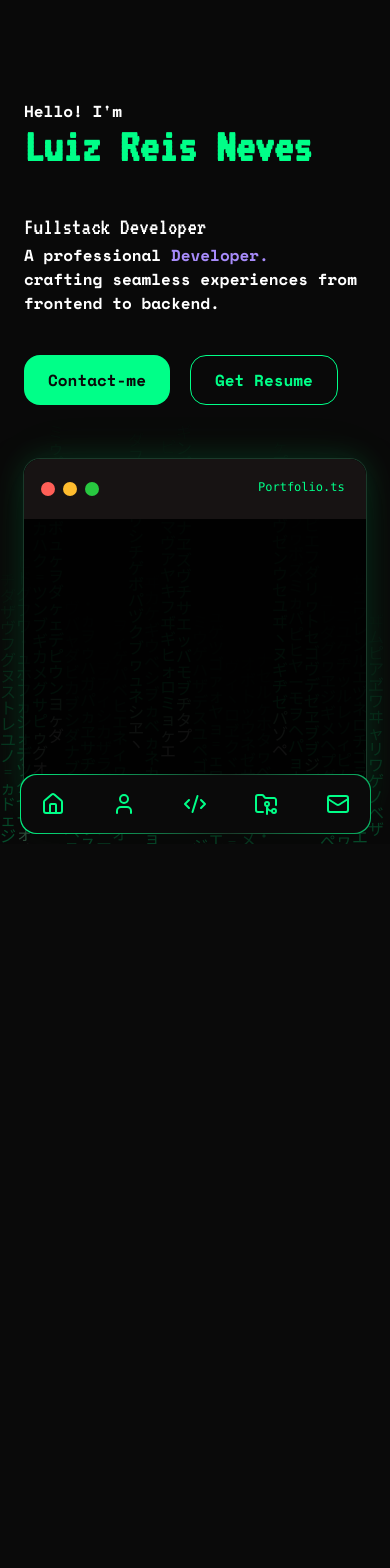
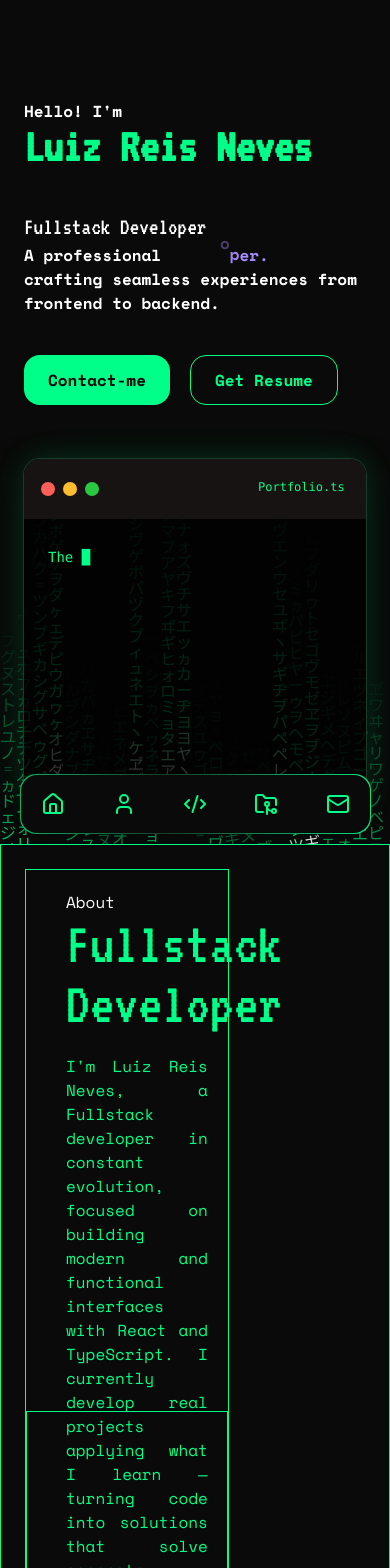
Before and after one commit to Luiz-Reis-Neves/portfolio, a React (Vite) app: page / in a window 390 px wide. Shown: the top 1568 px of the page. Before the commit the page ends 844 px from the top, so only its background shows below. Built offline with nearby package versions, Linux system fonts and the light colour scheme.

Commit message:
feat: add about me section with resume and layout structure

```diff
--- a/src/App.tsx
+++ b/src/App.tsx
@@ -1,11 +1,13 @@
 import { Navbar } from "./components/navbar/Navbar.tsx"
 import { Hero } from "./components/hero/Hero.tsx"
+import { AboutMe } from "./components/aboutMe/AboutMe.tsx"
 function App() {
 
   return (
     <>
       <Hero />
       <Navbar />
+      <AboutMe/>
     </>
   )
 }
--- /dev/null
+++ b/src/components/aboutMe/AboutMe.tsx
@@ -0,0 +1,14 @@
+import { Photo } from "./Photo.tsx"
+import { Resume } from "./Resume.tsx"
+export function AboutMe() {
+    return (
+        <div className="min-h-screen w-full">
+            <div className="max-w-6xl mx-auto">
+                <div className="w-[100%] h-screen flex flex-col md:flex-row gap-8 p-6 md:p-0 border">
+                    <Photo />
+                    <Resume />
+                </div>
+            </div>
+        </div>
+    )
+}
--- /dev/null
+++ b/src/components/aboutMe/CardOne.tsx
@@ -0,0 +1,5 @@
+export function CardOne(){
+    return(
+        <></>
+    )
+}
--- /dev/null
+++ b/src/components/aboutMe/CardTwo.tsx
@@ -0,0 +1,5 @@
+export function CardTwo(){
+    return(
+        <></>
+    )
+}
--- /dev/null
+++ b/src/components/aboutMe/Photo.tsx
@@ -0,0 +1,5 @@
+export function Photo(){
+    return(
+        <></>
+    )
+}
--- /dev/null
+++ b/src/components/aboutMe/Resume.tsx
@@ -0,0 +1,27 @@
+import { CardOne } from "./CardOne.tsx"
+import { CardTwo } from "./CardTwo.tsx"
+export function Resume() {
+    return (
+        <div className="w-[60%] h-screen border flex flex-col gap-5">
+            <div className="h-[20%] w-full pl-10 pt-5">
+                <h1 className="text-[var(--color-white)]">About</h1>
+                <h2 className="text-6xl font-[family-name:var(--font-display)]">Fullstack Developer</h2>
+            </div>
+            <div className="h-[40%] w-[90%] flex justify-center pl-10">
+                <p className="text-justify">I'm Luiz Reis Neves, a Fullstack developer in constant evolution,
+                    focused on building modern and functional interfaces with React and TypeScript.
+                    I currently develop real projects applying what I learn — turning
+                    code into solutions that solve concrete problems.
+
+                    Passionate about continuous learning, I'm expanding my stack to the backend
+                    with the goal of mastering the full development cycle — from what the user
+                    sees to what runs behind the scenes. I believe good code is code that works,
+                    that scales and makes sense to whoever maintains it.</p>
+            </div>
+            <div className="h-[40%] w-[100%] border">
+                <CardOne/>
+                <CardTwo/>
+            </div>
+        </div>
+    )
+}
--- a/src/components/hero/Hero.tsx
+++ b/src/components/hero/Hero.tsx
@@ -5,14 +5,15 @@ export function Hero() {
 
     return (
         <>
-            <MatrixRain />
-            <div className="min-h-screen w-full">
+            <div className="relative min-h-screen w-full overflow-hidden">
+                <MatrixRain />
 
                 <div className="max-w-6xl mx-auto">
-                   <div className="w-[100%] min-h-screen flex flex-col md:flex-row gap-8 p-6 md:p-0">
-                        <Apresentation/>
-                        <Terminal/>
-                   </div>
+
+                    <div className="w-[100%] min-h-screen flex flex-col md:flex-row gap-8 p-6 md:p-0">
+                        <Apresentation />
+                        <Terminal />
+                    </div>
                 </div>
 
             </div>
--- a/src/components/matrixRain/MatrixRain.tsx
+++ b/src/components/matrixRain/MatrixRain.tsx
@@ -87,8 +87,8 @@ export function MatrixRain() {
     return (
         <canvas
             ref={canvasRef}
-            className="fixed top-0 left-0 w-full h-full -z-10"
-            style={{ pointerEvents: 'none', opacity: 0.3 }}
+            className="absolute top-0 left-0 w-full h-full -z-10"
+            style={{ pointerEvents: 'none' }}
         />
     )
 }
--- a/src/style/style.css
+++ b/src/style/style.css
@@ -1,6 +1,16 @@
+/* ============================================
+   IMPORTS
+   Fontes do Google e Tailwind CSS
+   ============================================ */
 @import url('https://fonts.googleapis.com/css2?family=VT323&family=Space+Mono:ital,wght@0,400;0,700;1,400;1,700&display=swap');
 @import 'tailwindcss';
 
+/* ============================================
+   RESET GLOBAL
+   box-sizing padrão + revert das propriedades
+   individuais de transform do Tailwind v4
+   (necessário para o GSAP funcionar corretamente)
+   ============================================ */
 * {
   box-sizing: border-box;
   translate: revert;
@@ -8,66 +18,80 @@
   scale: revert;
 }
 
-
-
+/* ============================================
+   BASE
+   Estilo global do body — fundo, cor e fonte
+   ============================================ */
 body {
   background-color: var(--color-bg);
   color: var(--color-text);
   font-family: var(--font-body);
 }
 
+/* ============================================
+   VARIÁVEIS CSS
+   Tokens de design — fontes e cores do projeto
+   ============================================ */
 :root {
-  /* style fonts */
-  --font-display: 'VT323', monospace;
-  --font-body: 'Space Mono', monospace;
+  /* Fontes */
+  --font-display: 'VT323', monospace;  /* títulos — estilo terminal/matrix */
+  --font-body: 'Space Mono', monospace; /* corpo — monospace legível */
 
-  /* colors */
-  --color-bg: #0a0a0a;
-  --color-surface: #0d0d1a;
-  --color-border: #1a3a2a;
+  /* Backgrounds */
+  --color-bg: #0a0a0a;       /* fundo principal da página */
+  --color-surface: #0d0d1a;  /* fundo de cards e superfícies */
 
-  --color-title: #00cc6a;
-  --color-text: #00ff88;
-  --color-purple: #a78bfa;
-  --color-white: #ffffff;
-  --color-muted: #6b7280;
+  /* Bordas */
+  --color-border: #1a3a2a;   /* verde escuro sutil */
+
+  /* Texto */
+  --color-title: #00cc6a;    /* títulos — verde médio */
+  --color-text: #00ff88;     /* texto principal — verde neon */
+  --color-purple: #a78bfa;   /* destaque — palavra animada */
+  --color-white: #ffffff;    /* texto secundário */
+  --color-muted: #6b7280;    /* texto discreto */
 }
 
-/* animação piscante */
+/* ============================================
+   ANIMAÇÃO — PISCAR
+   Usada no cursor do terminal e no hover
+   dos links da navbar
+   ============================================ */
 @keyframes blink {
-  0%,
-  100% {
-    opacity: 1;
-  }
-  50% {
-    opacity: 0;
-  }
+  0%, 100% { opacity: 1; }
+  50% { opacity: 0; }
 }
 
+/* hover nos links da navbar — pisca o texto */
 .nav-blink:hover {
   animation: blink 0.7s step-end infinite;
 }
 
-/* efect in border */
-@keyframes border-run {
-  0% {
-    background-position: 0% 50%;
-  }
-  100% {
-    background-position: 200% 50%;
-  }
+/* cursor do terminal — pisca infinitamente */
+.cursor-blink {
+  animation: blink 1s step-end infinite;
 }
 
+/* ============================================
+   ANIMAÇÃO — BORDA CORRENDO
+   Brilho verde percorrendo a borda da navbar
+   ============================================ */
+@keyframes border-run {
+  0% { background-position: 0% 50%; }
+  100% { background-position: 200% 50%; }
+}
+
+/* container externo — tem o gradiente animado */
 .border-glow {
   position: relative;
   border: none !important;
-  background: linear-gradient(90deg, #1a3a2a, #00ff88, #1a3a2a, #00ff88)
-    border-box;
+  background: linear-gradient(90deg, #1a3a2a, #00ff88, #1a3a2a, #00ff88) border-box;
   background-size: 200% 100%;
   animation: border-run 4s linear infinite;
-  padding: 1px;
+  padding: 1px; /* espessura da borda */
 }
 
+/* container interno — cobre o fundo, deixa só a borda visível */
 .border-glow-inner {
   background: #0a0a0a;
   border-radius: inherit;
@@ -77,9 +101,12 @@ body {
   align-items: center;
   justify-content: center;
 }
-/* efect in border */
 
-/* Efect in button begin */
+/* ============================================
+   BOTÃO PREENCHIDO (btn-fill)
+   Fundo verde — animação de preenchimento
+   de baixo pra cima no hover
+   ============================================ */
 .btn-fill {
   position: relative;
   overflow: hidden;
@@ -99,7 +126,7 @@ body {
   bottom: 0;
   width: 100%;
   height: 0;
-  background: #00cc6a;
+  background: #00cc6a; /* verde mais escuro no hover */
   transition: height 0.3s ease-out;
   z-index: 0;
 }
@@ -110,11 +137,14 @@ body {
 
 .btn-fill span {
   position: relative;
-  z-index: 1;
+  z-index: 1; /* texto fica acima da animação */
 }
 
-/* Efect in button end */
-
+/* ============================================
+   BOTÃO OUTLINE (btn-outline)
+   Fundo transparente com borda — preenche
+   de baixo pra cima no hover
+   ============================================ */
 .btn-outline {
   position: relative;
   overflow: hidden;
@@ -144,7 +174,7 @@ body {
 }
 
 .btn-outline:hover span {
-  color: #0a0a0a;
+  color: #0a0a0a; /* texto escurece quando o fundo preenche */
 }
 
 .btn-outline span {
@@ -153,25 +183,15 @@ body {
   transition: color 0.3s ease-out;
 }
 
-
-
-
-
-
-
+/* ============================================
+   TERMINAL — SOMBRA 3D
+   Box-shadow em camadas cria profundidade
+   e brilho verde ao redor do terminal
+   ============================================ */
 .terminal-card {
   box-shadow:
-    0 0 0 1px #1a3a2a,
-    0 0 30px rgba(0, 255, 136, 0.15),
-    0 0 60px rgba(0, 255, 136, 0.05),
-    0 20px 40px rgba(0, 0, 0, 0.5);
+    0 0 0 1px #1a3a2a,                      /* borda sutil */
+    0 0 30px rgba(0, 255, 136, 0.15),        /* brilho próximo */
+    0 0 60px rgba(0, 255, 136, 0.05),        /* brilho distante */
+    0 20px 40px rgba(0, 0, 0, 0.5);          /* sombra de profundidade */
 }
-
-
-
-
-
-
-.cursor-blink {
-  animation: blink 1s step-end infinite;
-}
```
